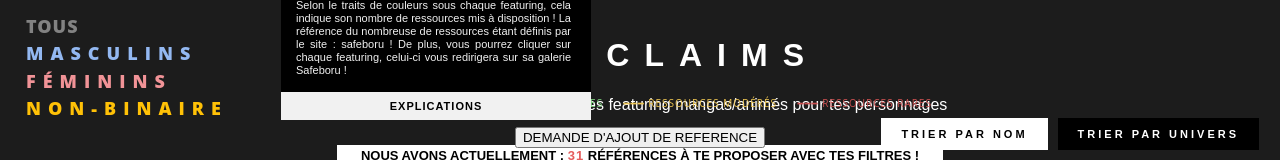
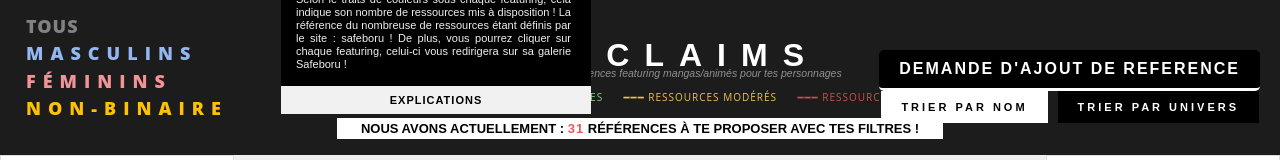
Before and after one commit to Absolya/FACECLAIM-DIRECTORY, a plain HTML site: page index.html in a window 1280 px wide. Shown: the top 160 px of the page. Drawn offline with nearby package versions, Linux system fonts and the light colour scheme.

Commit message:
Update index.html

```diff
--- a/index.html
+++ b/index.html
@@ -11,7 +11,7 @@
 <body>
     <header>
         <h1>Faceclaims</h1>
-			<sstitle>découvre des centaines de références featuring mangas/animés pour tes personnages </sstitle>
+			<div class="sstitle">découvre des centaines de références featuring mangas/animés pour tes personnages </div>
 		<div class="bloc_res"><div class="resume">
 		Selon le traits de couleurs sous chaque featuring, cela indique son nombre de ressources mis à disposition ! La référence du nombreuse de ressources étant définis par le site : safeboru ! De plus, vous pourrez cliquer sur chaque featuring, celui-ci vous redirigera sur sa galerie Safeboru !
 		</div><div class="titre_resume">EXPLICATIONS</div></div>
@@ -25,7 +25,7 @@
 		</div>
     </div>
 
-	<button id="redirect-button">DEMANDE D'AJOUT DE REFERENCE</button>
+	<div class="redirect"><a href="https://forms.gle/4K2vzJdYpFQupCzi6" target="_blank">DEMANDE D'AJOUT DE REFERENCE</a></div>
 
 
 	  <div class="sort-buttons">
```
